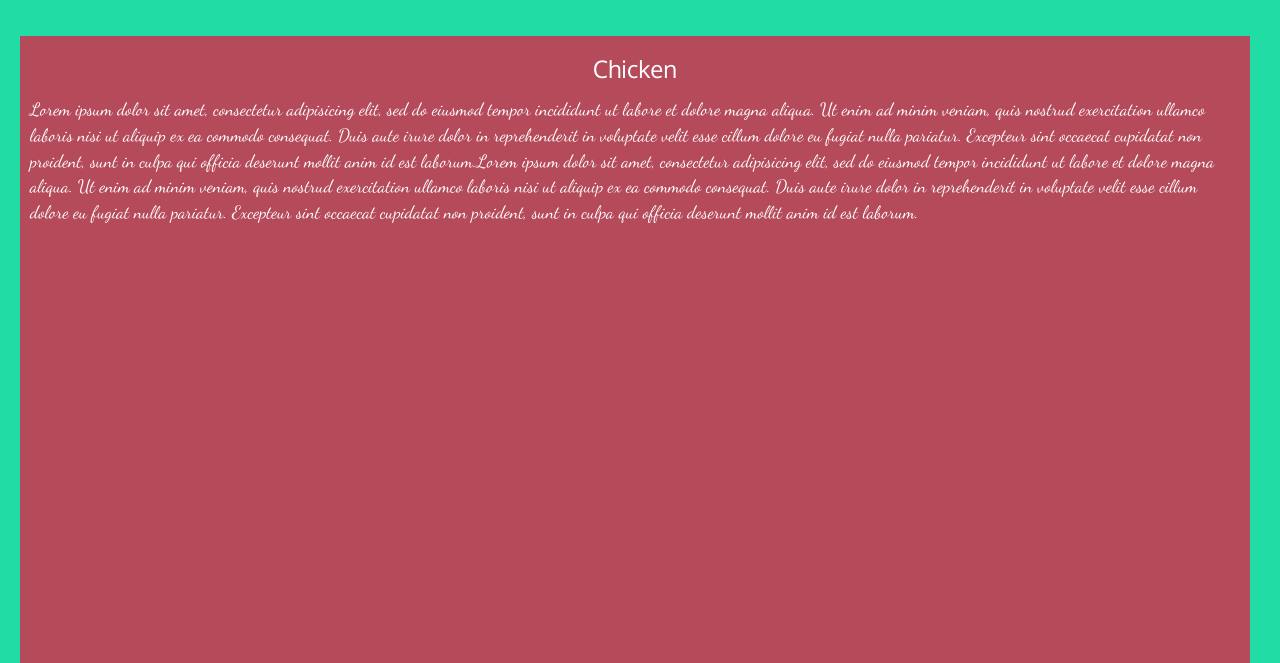
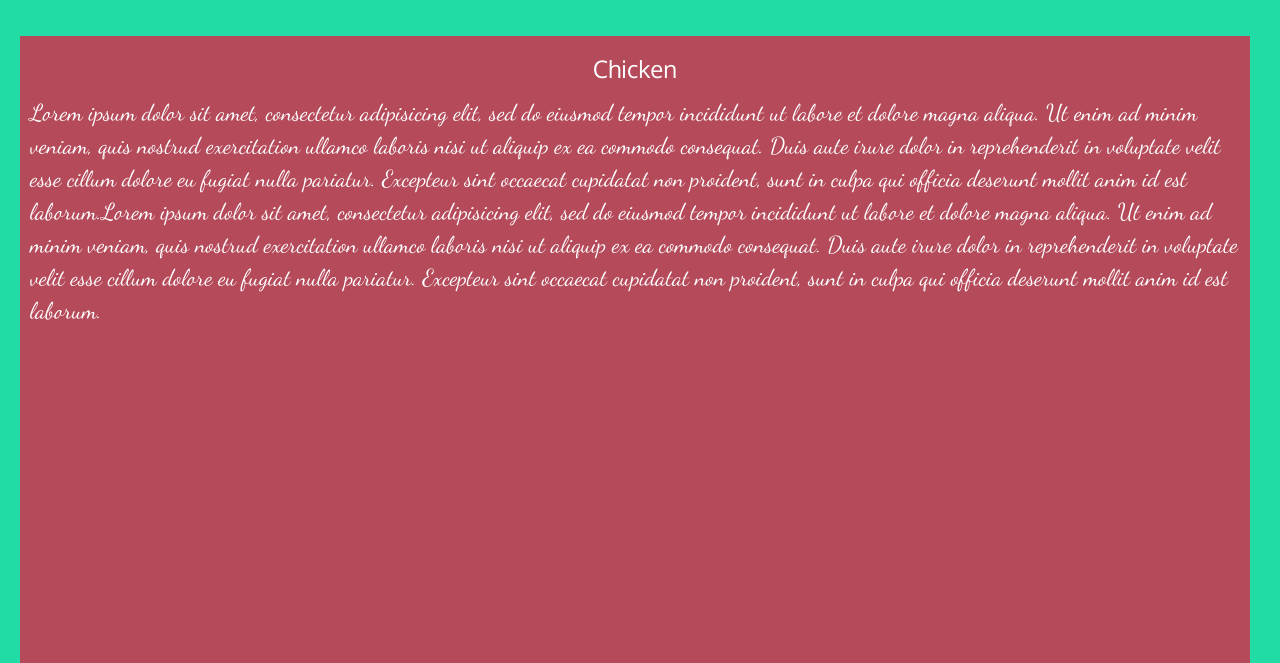
Before and after one commit to megajc/gggg, a plain HTML site: page module3-sol/index.html in a window 1280 px wide. Shown: the part 137-800 px from the top of the page. Drawn offline with Linux system fonts and the light colour scheme; a script that the page names is missing.

Commit message:
Update styles.css

```diff
--- a/module3-sol/css/styles.css
+++ b/module3-sol/css/styles.css
@@ -1,5 +1,5 @@
 body {
-  font-size: 1.4vw;
+  font-size: 1.8vw;
   color: #fff;
   background-color: #21DDA5FF;
   font-family: 'Oxygen', sans-serif;
```
